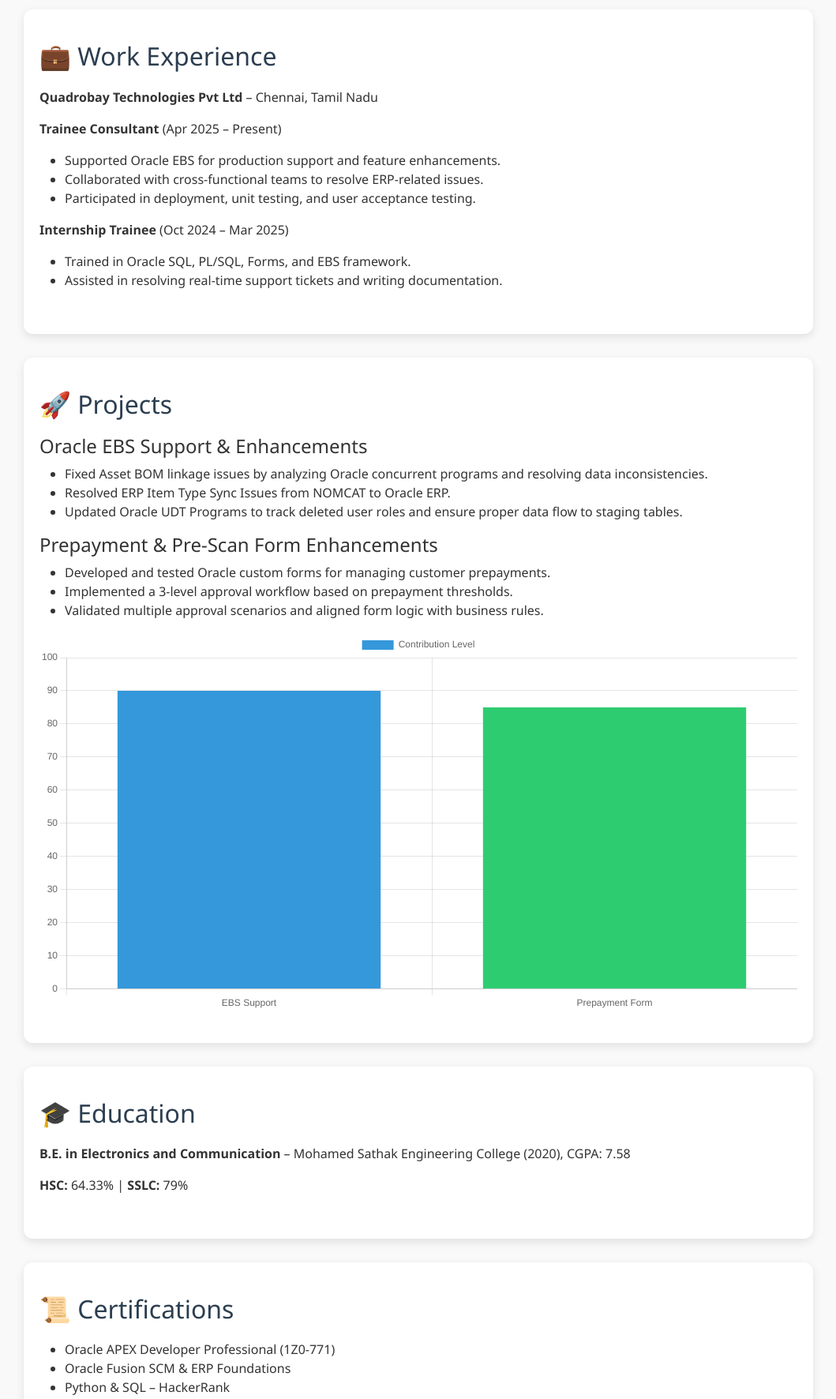
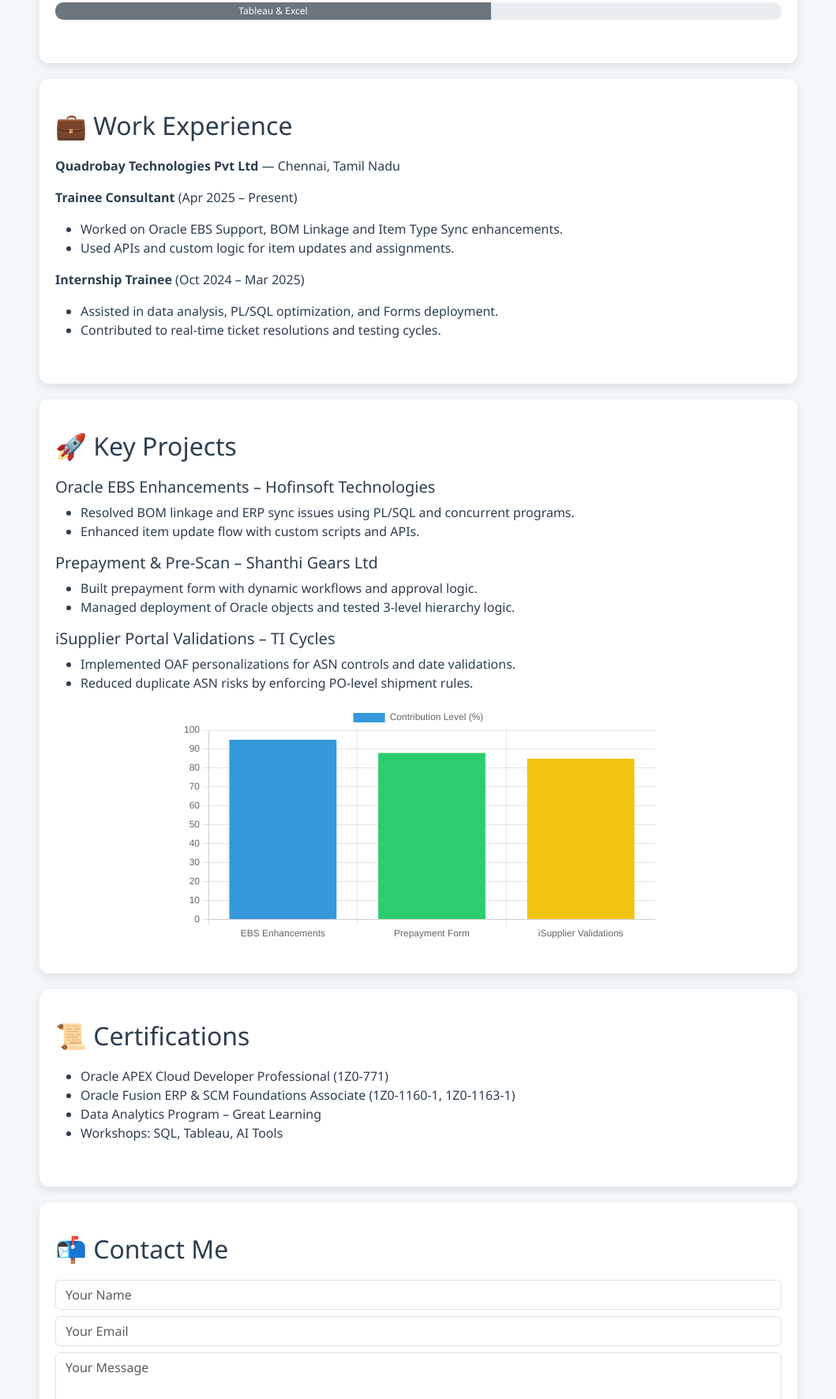
Before and after one commit to Perarul/perarul-portfolio, a plain HTML site: page index.html in a window 1280 px wide. Shown: the part 885-2657 px from the top of the page at 79% size, without its empty margins (110-1169 px from the left). Drawn offline with nearby package versions, Linux system fonts and the light colour scheme.

Commit message:
Update index.html

```diff
--- a/index.html
+++ b/index.html
@@ -3,33 +3,26 @@
 <head>
   <meta charset="UTF-8" />
   <meta name="viewport" content="width=device-width, initial-scale=1.0" />
-  <title>Perarul Selvan R | Interactive Portfolio</title>
+  <title>Perarul Selvan R | Oracle Portfolio</title>
   <link href="https://cdn.jsdelivr.net/npm/bootstrap@5.3.0/dist/css/bootstrap.min.css" rel="stylesheet">
   <script src="https://cdn.jsdelivr.net/npm/chart.js"></script>
   <style>
-    :root {
-      --primary-color: #2c3e50;
-      --light-bg: #f9f9f9;
-    }
-    body { font-family: 'Segoe UI', sans-serif; background-color: var(--light-bg); color: #333; }
-    header { background: var(--primary-color); color: white; padding: 60px 20px; text-align: center; }
-    header h1 { font-size: 2.8rem; }
-    header p { font-size: 1.1rem; }
-    .section { padding: 40px 20px; background: white; margin: 30px auto; border-radius: 12px; box-shadow: 0 4px 12px rgba(0,0,0,0.1); max-width: 1000px; }
-    .section h2 { color: var(--primary-color); margin-bottom: 20px; }
-    .btn-custom { background: var(--primary-color); color: white; padding: 10px 20px; border-radius: 5px; text-decoration: none; }
+    body { font-family: 'Segoe UI', sans-serif; background: #f4f7fa; color: #2c3e50; }
+    header { background: linear-gradient(90deg, #2c3e50, #3498db); color: white; padding: 50px 20px; text-align: center; }
+    .section { padding: 40px 20px; background: white; border-radius: 12px; margin: 20px auto; box-shadow: 0 4px 12px rgba(0,0,0,0.1); max-width: 960px; }
+    .section h2 { color: #2c3e50; margin-bottom: 20px; }
     .nav-link { color: white; margin-right: 20px; }
-    .progress { height: 20px; margin-bottom: 10px; }
-    canvas { max-width: 100%; }
-    footer { background: var(--primary-color); color: white; padding: 20px; text-align: center; margin-top: 40px; }
+    footer { background: #2c3e50; color: white; text-align: center; padding: 20px; }
+    .progress { height: 22px; margin-bottom: 15px; border-radius: 10px; overflow: hidden; }
+    .chart-container { max-width: 600px; margin: 0 auto; }
   </style>
 </head>
 <body>
   <header>
     <h1>Perarul Selvan R</h1>
-    <p>Oracle Trainee Consultant | Chennai, Tamil Nadu</p>
-    <p>📱 +91 89039 90604 | ✉️ perarulselvan34@gmail.com</p>
-    <a class="btn-custom" href="resume.pdf" download>📄 Download Resume</a>
+    <p>Oracle Developer | ERP Consultant | Data Analyst</p>
+    <p>📍 Chennai, Tamil Nadu &nbsp;|&nbsp; 📧 perarulselvan34@gmail.com &nbsp;|&nbsp; 📱 +91 89039 90604</p>
+    <a href="#contact" class="btn btn-light mt-2">📬 Contact Me</a>
   </header>
 
   <nav class="navbar navbar-expand-lg navbar-dark bg-dark sticky-top">
@@ -41,7 +34,6 @@
           <li class="nav-item"><a class="nav-link" href="#skills">Skills</a></li>
           <li class="nav-item"><a class="nav-link" href="#experience">Experience</a></li>
           <li class="nav-item"><a class="nav-link" href="#projects">Projects</a></li>
-          <li class="nav-item"><a class="nav-link" href="#education">Education</a></li>
           <li class="nav-item"><a class="nav-link" href="#certifications">Certifications</a></li>
           <li class="nav-item"><a class="nav-link" href="#contact">Contact</a></li>
         </ul>
@@ -50,78 +42,79 @@
   </nav>
 
   <div class="section" id="summary">
-    <h2>🔍 Summary</h2>
-    <p>Experienced in Oracle Database, SQL, PL/SQL, and Oracle Cloud Applications. Skilled in database optimization, application development, and ERP support. Strong troubleshooting and team collaboration capabilities.</p>
+    <h2>🔍 About Me</h2>
+    <p>Motivated Oracle Consultant experienced in PL/SQL, Oracle EBS R12, Forms 10g/12c, and ERP systems. Skilled in troubleshooting, performance optimization, and data integration for enterprise applications. Always eager to learn and innovate in ERP domains.</p>
   </div>
 
   <div class="section" id="skills">
     <h2>🛠️ Technical Skills</h2>
-    <div class="progress"><div class="progress-bar bg-success" style="width: 90%">Oracle SQL/PLSQL</div></div>
-    <div class="progress"><div class="progress-bar bg-info" style="width: 85%">Oracle Forms & Reports</div></div>
-    <div class="progress"><div class="progress-bar bg-warning" style="width: 75%">Oracle Fusion & APEX</div></div>
-    <div class="progress"><div class="progress-bar bg-primary" style="width: 70%">Python</div></div>
+    <div class="progress"><div class="progress-bar bg-success" style="width: 95%">Oracle SQL / PL/SQL</div></div>
+    <div class="progress"><div class="progress-bar bg-info" style="width: 90%">Oracle Forms & Reports</div></div>
+    <div class="progress"><div class="progress-bar bg-warning" style="width: 80%">Oracle EBS / Fusion</div></div>
+    <div class="progress"><div class="progress-bar bg-primary" style="width: 75%">Oracle APEX</div></div>
+    <div class="progress"><div class="progress-bar bg-danger" style="width: 70%">Python</div></div>
+    <div class="progress"><div class="progress-bar bg-secondary" style="width: 60%">Tableau & Excel</div></div>
   </div>
 
   <div class="section" id="experience">
     <h2>💼 Work Experience</h2>
-    <p><strong>Quadrobay Technologies Pvt Ltd</strong> – Chennai, Tamil Nadu</p>
+    <p><strong>Quadrobay Technologies Pvt Ltd</strong> — Chennai, Tamil Nadu</p>
     <p><strong>Trainee Consultant</strong> (Apr 2025 – Present)</p>
     <ul>
-      <li>Supported Oracle EBS for production support and feature enhancements.</li>
-      <li>Collaborated with cross-functional teams to resolve ERP-related issues.</li>
-      <li>Participated in deployment, unit testing, and user acceptance testing.</li>
+      <li>Worked on Oracle EBS Support, BOM Linkage and Item Type Sync enhancements.</li>
+      <li>Used APIs and custom logic for item updates and assignments.</li>
     </ul>
     <p><strong>Internship Trainee</strong> (Oct 2024 – Mar 2025)</p>
     <ul>
-      <li>Trained in Oracle SQL, PL/SQL, Forms, and EBS framework.</li>
-      <li>Assisted in resolving real-time support tickets and writing documentation.</li>
+      <li>Assisted in data analysis, PL/SQL optimization, and Forms deployment.</li>
+      <li>Contributed to real-time ticket resolutions and testing cycles.</li>
     </ul>
   </div>
 
   <div class="section" id="projects">
-    <h2>🚀 Projects</h2>
-    <h4>Oracle EBS Support & Enhancements</h4>
+    <h2>🚀 Key Projects</h2>
+    <h5>Oracle EBS Enhancements – Hofinsoft Technologies</h5>
     <ul>
-      <li>Fixed Asset BOM linkage issues by analyzing Oracle concurrent programs and resolving data inconsistencies.</li>
-      <li>Resolved ERP Item Type Sync Issues from NOMCAT to Oracle ERP.</li>
-      <li>Updated Oracle UDT Programs to track deleted user roles and ensure proper data flow to staging tables.</li>
+      <li>Resolved BOM linkage and ERP sync issues using PL/SQL and concurrent programs.</li>
+      <li>Enhanced item update flow with custom scripts and APIs.</li>
     </ul>
-    <h4>Prepayment & Pre-Scan Form Enhancements</h4>
+    <h5>Prepayment & Pre-Scan – Shanthi Gears Ltd</h5>
     <ul>
-      <li>Developed and tested Oracle custom forms for managing customer prepayments.</li>
-      <li>Implemented a 3-level approval workflow based on prepayment thresholds.</li>
-      <li>Validated multiple approval scenarios and aligned form logic with business rules.</li>
+      <li>Built prepayment form with dynamic workflows and approval logic.</li>
+      <li>Managed deployment of Oracle objects and tested 3-level hierarchy logic.</li>
     </ul>
-    <canvas id="projectChart" height="150"></canvas>
-  </div>
-
-  <div class="section" id="education">
-    <h2>🎓 Education</h2>
-    <p><strong>B.E. in Electronics and Communication</strong> – Mohamed Sathak Engineering College (2020), CGPA: 7.58</p>
-    <p><strong>HSC:</strong> 64.33% | <strong>SSLC:</strong> 79%</p>
+    <h5>iSupplier Portal Validations – TI Cycles</h5>
+    <ul>
+      <li>Implemented OAF personalizations for ASN controls and date validations.</li>
+      <li>Reduced duplicate ASN risks by enforcing PO-level shipment rules.</li>
+    </ul>
+    <div class="chart-container">
+      <canvas id="projectChart"></canvas>
+    </div>
   </div>
 
   <div class="section" id="certifications">
     <h2>📜 Certifications</h2>
     <ul>
-      <li>Oracle APEX Developer Professional (1Z0-771)</li>
-      <li>Oracle Fusion SCM & ERP Foundations</li>
-      <li>Python & SQL – HackerRank</li>
+      <li>Oracle APEX Cloud Developer Professional (1Z0-771)</li>
+      <li>Oracle Fusion ERP & SCM Foundations Associate (1Z0-1160-1, 1Z0-1163-1)</li>
+      <li>Data Analytics Program – Great Learning</li>
+      <li>Workshops: SQL, Tableau, AI Tools</li>
     </ul>
   </div>
 
   <div class="section" id="contact">
     <h2>📬 Contact Me</h2>
     <form action="mailto:perarulselvan34@gmail.com" method="post" enctype="text/plain">
-      <input type="text" name="name" class="form-control" placeholder="Your Name" required>
-      <input type="email" name="email" class="form-control" placeholder="Your Email" required>
-      <textarea name="message" class="form-control" rows="4" placeholder="Your Message" required></textarea>
-      <button class="btn btn-dark mt-2" type="submit">Send</button>
+      <input type="text" name="name" class="form-control mb-2" placeholder="Your Name" required>
+      <input type="email" name="email" class="form-control mb-2" placeholder="Your Email" required>
+      <textarea name="message" class="form-control mb-2" rows="4" placeholder="Your Message" required></textarea>
+      <button class="btn btn-primary" type="submit">Send</button>
     </form>
   </div>
 
   <footer>
-    &copy; 2025 Perarul Selvan R. All rights reserved.
+    &copy; 2025 Perarul Selvan R. Crafted with 💻 and ☕.
   </footer>
 
   <script>
@@ -129,16 +122,19 @@
     new Chart(ctx, {
       type: 'bar',
       data: {
-        labels: ['EBS Support', 'Prepayment Form'],
+        labels: ['EBS Enhancements', 'Prepayment Form', 'iSupplier Validations'],
         datasets: [{
-          label: 'Contribution Level',
-          data: [90, 85],
-          backgroundColor: ['#3498db', '#2ecc71']
+          label: 'Contribution Level (%)',
+          data: [95, 88, 85],
+          backgroundColor: ['#3498db', '#2ecc71', '#f1c40f']
         }]
       },
       options: {
         scales: {
-          y: { beginAtZero: true, max: 100 }
+          y: {
+            beginAtZero: true,
+            max: 100
+          }
         }
       }
     });
```
